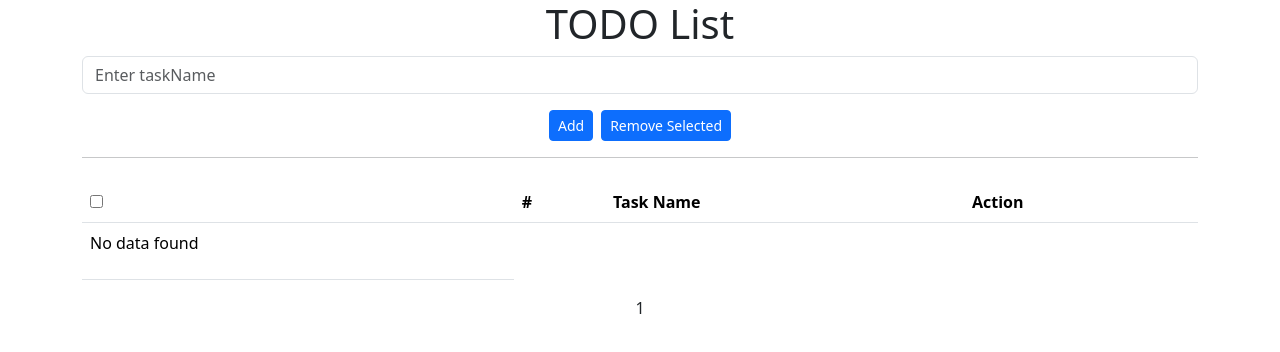
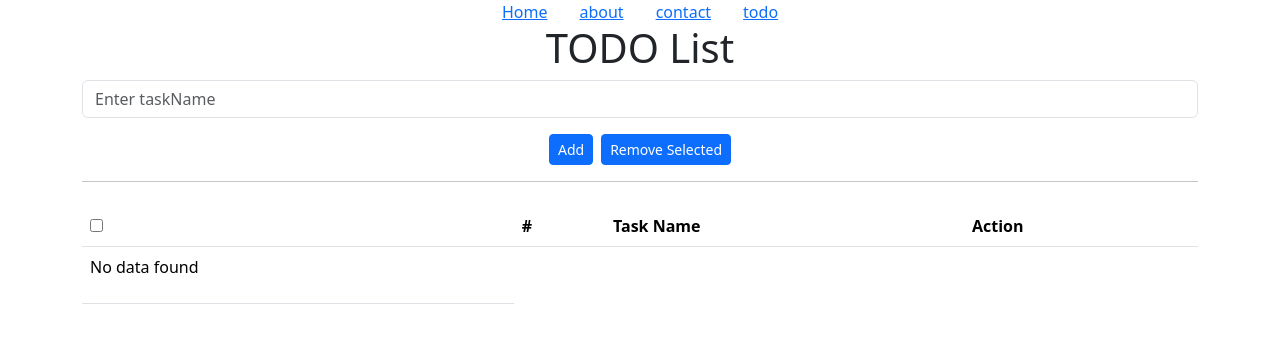
Before and after one commit to shailesh-ss-19-11/evening-todolist, a React (Vite) app: page /todo-list in a window 1280 px wide. Shown: the top 352 px of the page. Built offline with nearby package versions, Linux system fonts and the light colour scheme.

Commit message:
routing in js

```diff
--- a/package.json
+++ b/package.json
@@ -14,7 +14,8 @@
     "react": "^19.1.1",
     "react-bootstrap": "^2.10.10",
     "react-dom": "^19.1.1",
-    "react-icons": "^5.5.0"
+    "react-icons": "^5.5.0",
+    "react-router-dom": "^7.9.4"
   },
   "devDependencies": {
     "@eslint/js": "^9.36.0",
--- a/src/App.jsx
+++ b/src/App.jsx
@@ -1,7 +1,13 @@
 // jsx ---> javascript xml
 
+import { Route, Routes } from "react-router-dom";
 import Counter from "./components/Counter";
+import Header from "./components/Header";
 import Todo from "./todolist/Todo";
+import Home from "./pages/Home";
+import About from "./pages/About";
+import Contact from "./pages/Contact";
+import Page404 from "./Page404";
 
 
 const App = () => {
@@ -10,7 +16,18 @@ const App = () => {
       {/* <h1>Hellow world</h1>
       <p>Lorem ipsum, dolor sit amet consectetur adipisicing elit. Voluptatum, ad!</p>
       <Counter /> */}
-      <Todo />
+      <Header />
+
+      <Routes>
+        {/* <Route path="/home" Component={Home} /> */}
+        <Route path="/home" element={<Home/>} />
+        <Route path="/about" element={<About/>} />
+        <Route path="/contact" element={<Contact/>} />
+        <Route path="/todo-list" element={<Todo/>} />
+        <Route path="*" element={<Page404/>} />
+      </Routes>
+
+      {/* <Todo /> */}
     </>
   )
 }
--- /dev/null
+++ b/src/Page404.jsx
@@ -0,0 +1,9 @@
+import React from 'react'
+
+const Page404 = () => {
+  return (
+    <h1 className='text-center'>Page Not Found</h1>
+  )
+}
+
+export default Page404
--- /dev/null
+++ b/src/components/Header.jsx
@@ -0,0 +1,15 @@
+import React from 'react'
+import { Link } from 'react-router-dom'
+
+const Header = () => {
+    return (
+        <div className='text-center'>
+            <Link className="mx-3" to="home">Home</Link>
+            <Link className="mx-3" to="about">about</Link>
+            <Link className="mx-3" to="contact">contact</Link>
+            <Link className="mx-3" to="todo-list">todo</Link>
+        </div>
+    )
+}
+
+export default Header
--- a/src/main.jsx
+++ b/src/main.jsx
@@ -2,11 +2,14 @@ import { StrictMode } from 'react'
 import { createRoot } from 'react-dom/client'
 import App from './App'
 import 'bootstrap/dist/css/bootstrap.min.css';
+import { BrowserRouter } from 'react-router-dom';
 
 
 
 createRoot(document.getElementById('root')).render(
   <StrictMode>
-    <App />
+    <BrowserRouter>
+      <App />
+    </BrowserRouter>
   </StrictMode>,
 )
--- /dev/null
+++ b/src/pages/About.jsx
@@ -0,0 +1,9 @@
+import React from 'react'
+
+const About = () => {
+  return (
+    <div>About</div>
+  )
+}
+
+export default About
--- /dev/null
+++ b/src/pages/Contact.jsx
@@ -0,0 +1,9 @@
+import React from 'react'
+
+const Contact = () => {
+  return (
+    <div>Contact</div>
+  )
+}
+
+export default Contact
--- /dev/null
+++ b/src/pages/Home.jsx
@@ -0,0 +1,9 @@
+import React from 'react'
+
+const Home = () => {
+  return (
+    <div>Home</div>
+  )
+}
+
+export default Home
--- a/src/todolist/Todo.jsx
+++ b/src/todolist/Todo.jsx
@@ -172,17 +172,15 @@ const Todo = () => {
                     updateTask={updateTask}
                     showModal={showModal}
                     setshowModal={setshowModal}
-                    xyz="kkk"
                 /> :
                 null}
 
             <div className="text-center mx-3">
-                1
                 {
                     [...Array(totalPages)].map((item, index) => {
                         return (
-                            <button className={currentPage !== index+1 ? "btn btn-sm btn-primary mx-1" : "btn btn-sm btn-secondary mx-1 p-2 border border-light"}
-                            onClick={() => setCurrentPage(index + 1)}>
+                            <button className={currentPage !== index + 1 ? "btn btn-sm btn-primary mx-1" : "btn btn-sm btn-secondary mx-1 p-2 border border-light"}
+                                onClick={() => setCurrentPage(index + 1)}>
                                 {index + 1}
                             </button>
                         )
```
Also changed, not shown: 1 other file (tests, documents, lock files or other folders).
